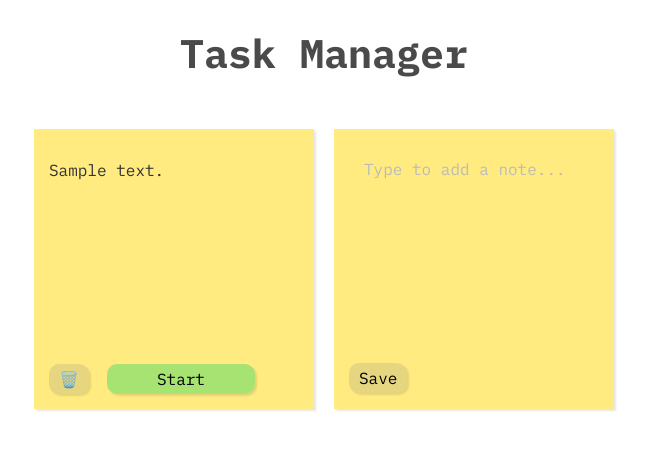
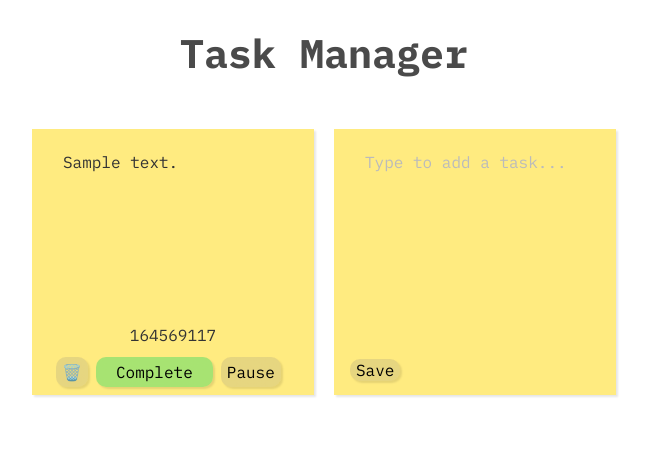
Before and after one commit to jleto6/task-manager, a Flask app: page / in a window 1280 px wide. Shown: the top 450 px of the page, without its empty margins (316-965 px from the left). Run offline with Flask 3, Linux system fonts and the light colour scheme; a database or web service that is not in the repository returns one stand-in record (values such as "Sample title"); some libraries are stand-ins or nearby versions.

Commit message:
add start time retrieval and update UI for task completion

```diff
--- a/app.py
+++ b/app.py
@@ -19,8 +19,12 @@ def home():
         port="5432"
     )
     cur = conn.cursor()
-    cur.execute("SELECT id, description FROM tasks ORDER BY id ASC")
+
+    # Get all tasks
+    cur.execute("SELECT id, description, start_time FROM tasks ORDER BY id ASC")
     tasks = cur.fetchall()
+
+    print(tasks)
 
     # when a POST is recieved
     if request.method == "POST":
@@ -55,7 +59,7 @@ def home():
                 time = datetime.now()
                 cur.execute("UPDATE tasks SET start_time = %s WHERE id = %s", (time, id))
                 conn.commit()
-                # Emit the time
+                # Emit the started time with its id
                 socketio.emit("time", {
                     "id": id,
                     "time": time.isoformat()
--- a/static/main.js
+++ b/static/main.js
@@ -2,27 +2,6 @@
 var socket = io(); // Connect to Flask-SocketIO Server
 
 document.addEventListener('DOMContentLoaded', () => {
-
-    // SEND TO BACKEND ON SAVE
-    const text = document.querySelector('#text')
-    document.querySelector('#save').addEventListener('click', () => {
-        if (text.value.trim() !== "") {
-            // Send text to backend
-                fetch("/", {
-                    method: "POST",
-                    headers: {
-                        "Content-Type": "application/json"
-                    },
-                    body: JSON.stringify({
-                        type: "text",
-                        text: text.value
-                    })
-                });
-                text.value = "" // Clear the form
-        }
-        else {
-            alert("Text required");
-    }})
 
     // CREATE STICKY NOTES FROM EMIT
     socket.on("task", (data) => {
@@ -36,13 +15,14 @@ document.addEventListener('DOMContentLoaded', () => {
 
         note.dataset.id = task.id; // Store the task ID in a data attribute
 
-        const p = document.createElement('p'); // Create a <p> element to hold the text
+        const p = document.createElement('textarea'); // Create a <textarea> element to hold the text
         p.textContent = task.description || "No description provided."; // Fill th text
         note.appendChild(p); // Nest p inside of the note div
 
         // BUTTONS
         const btnContainer = document.createElement('div'); // Create the button container
         btnContainer.classList.add('btn-container'); // add the btn-container class to it
+        btnContainer.dataset.id = task.id // store the task ID in a data attribute
 
         // Delete button
         const d = document.createElement('button') // Create a <button> element for deleting
@@ -79,7 +59,20 @@ document.addEventListener('DOMContentLoaded', () => {
 
         // Click event listener for click BEGIN buttons
         s.addEventListener('click', () => {
+
+            if (s.classList.contains('begin-btn')){
                 const taskId = note.dataset.id; // Get the id from the created task
+
+                s.classList.remove('begin-btn'); // Remove the begin class
+                s.classList.add('complete-btn'); // add the started class
+                s.textContent = "Complete"; // Fill th text
+
+                // add a pause button
+                const c = document.createElement('button') // Create a <button> element for completion
+                // c.classList.add('complete-btn'); // add the pause class
+                c.textContent = "Pause"; // Fill th text
+                btnContainer.appendChild(c) // append it to the container class
+
                 // Send id to backend to be deleted
                 fetch("/", {
                     method: "POST",
@@ -91,25 +84,42 @@ document.addEventListener('DOMContentLoaded', () => {
                         id: taskId
                     })
                 });
-
+            }
         })
 
         taskContainer.insertBefore(note, formContainer);  // Insert the new task before the formContainer
     });
 
-    // TIMER ON EMIT
-    socket.on("time", (data) => {
-
-        const start = new Date(data.time)
-
-        function updateTimer(){
+    // TIMER
+    function updateTimer(start){
         const diffMs = new Date() - start;
         const diffSec = Math.floor(diffMs/1000)
-            console.log(diffSec)
+        // console.log(diffSec)
+        return diffSec;
     }
+    // on emit
+    socket.on("time", (data) => {
+        const start = new Date(data.time)
+        const id = data.id
 
-        updateTimer();
-        setInterval(updateTimer, 1000);
+        const seconds = updateTimer(start);
+
+        // Create the element
+        const timer = document.createElement('p'); // create a p div for the timer
+        timer.classList.add('timer'); // add timer class
+        // Set the exact styles
+        timer.style.margin = "0 auto";
+        timer.style.textAlign = "center";
+        timer.style.width = "fit-content";
+        timer.textContent = seconds;
+        const stickyNote = document.querySelector(`.sticky-note[data-id="${id}"]`);
+        const btnContainer = stickyNote.querySelector(`.btn-container[data-id="${id}"]`);
+        stickyNote.insertBefore(timer, btnContainer);
+
+        setInterval(() => {
+            const seconds = updateTimer(start);
+            timer.textContent = seconds;
+        }, 1000);
 
     })
 
--- a/static/style.css
+++ b/static/style.css
@@ -35,13 +35,15 @@ h1 {
     flex-direction: column;
     justify-content: space-between;
     align-items: flex-start;
+    padding: 0.5em 1em; /* top/bottom, left/right */
+
 }
 
 textarea {
     padding: 15px;
     font-size: 1rem;
     width: 100%;
-    height: 215px;
+    height: 218px;
     box-sizing: border-box;
     background-color: transparent;
     color: #333;
@@ -82,7 +84,7 @@ button {
     border-radius: 10px;
     cursor: pointer;
     font-size: 1rem;
-    padding: 5px 10px; /* top/bottom and left/right padding */
+    padding: 3;
 
 }
 
@@ -92,10 +94,24 @@ button:hover {
 
 .begin-btn {
     --color: rgba(80, 220, 100, 0.5);
-    padding: 5px 50px; /* top/bottom and left/right padding */
-    margin-left: 10px;
+    padding: 5px 60px; /* top/bottom and left/right padding */
   }
 .begin-btn:hover {
+    background-color: lightgreen;
+}
+
+.delete-btn {
+    /* --color: rgba(255, 0, 0, 0.5);  */
+    margin-left: 8px;
+  }
+
+
+.complete-btn {
+    --color: rgba(80, 220, 100, 0.5);
+    padding: 5px 20px; /* top/bottom and left/right padding */
+
+  }
+.complete-btn:hover {
     background-color: lightgreen;
 }
 
--- a/templates/tasks.html
+++ b/templates/tasks.html
@@ -15,6 +15,62 @@
 <!-- Static Buttons -->
 <script>
 document.addEventListener('DOMContentLoaded', () => {
+
+    // SEND TO BACKEND ON SAVE
+    const text = document.querySelector('#text')
+    document.querySelector('#save').addEventListener('click', () => {
+        if (text.value.trim() !== "") {
+            // Send text to backend
+                fetch("/", {
+                    method: "POST",
+                    headers: {
+                        "Content-Type": "application/json"
+                    },
+                    body: JSON.stringify({
+                        type: "text",
+                        text: text.value
+                    })
+                });
+                text.value = "" // Clear the form
+        }
+        else {
+            alert("Text required");
+    }})
+
+    // CHECK FOR TIMERS
+    function updateTimer(start){
+        const diffMs = new Date() - start;
+        const diffSec = Math.floor(diffMs/1000)
+        // console.log(diffSec)
+        return diffSec;
+    }
+
+    document.querySelectorAll('.sticky-note').forEach(note => {
+        const start = new Date(note.dataset.start)
+        const id = note.dataset.id
+        if (!start || start === "null") return; // Ignore if null or empty
+
+        // console.log(start)
+
+        const seconds = updateTimer(start);
+
+        // Create the element
+        const timer = document.createElement('p'); // create a p div for the timer
+        timer.classList.add('timer'); // add timer class
+        // Set the exact styles
+        timer.style.margin = "0 auto";
+        timer.style.textAlign = "center";
+        timer.style.width = "fit-content";
+        timer.textContent = seconds;
+        const stickyNote = document.querySelector(`.sticky-note[data-id="${id}"]`);
+        const btnContainer = stickyNote.querySelector(`.btn-container[data-id="${id}"]`);
+        stickyNote.insertBefore(timer, btnContainer);
+
+        setInterval(() => {
+            const seconds = updateTimer(start);
+            timer.textContent = seconds;
+        }, 1000);
+    })
 
     // Delete Button
     const deleteButton = document.querySelectorAll('.delete-btn');
@@ -39,10 +95,14 @@ document.addEventListener('DOMContentLoaded', () => {
         })})
 
     // Begin Button
-    const beginButton = document.querySelectorAll('.begin-btn');
-    beginButton.forEach(button => {
-        button.addEventListener('click', () => {
+    document.body.addEventListener('click', (e) => {
+        if (e.target.classList.contains('begin-btn')) {
+        const button = event.target; // get button element
         const taskId = button.dataset.id; // Get the id from the button
+        button.classList.remove('begin-btn'); // Remove the begin class
+        button.classList.add('complete-btn'); // add the started class
+        button.textContent = "Complete"; // Fill th text
+
         // Send id to backend to be deleted
         fetch("/", {
             method: "POST",
@@ -53,9 +113,17 @@ document.addEventListener('DOMContentLoaded', () => {
                 type: "begin",
                 id: taskId
             })
+        })
+        const btnContainer = document.querySelector(`.btn-container[data-id="${taskId}"]`);
+
+        const c = document.createElement('button') // Create a <button> element for completion
+        // c.classList.add('delete-btn'); // add the delete class
+        c.textContent = "Pause"; // Fill th text
+        btnContainer.appendChild(c) // append it to the container class
+        }
     });
-        })})
-});
+
+})
 
 </script>
 
@@ -69,16 +137,27 @@ document.addEventListener('DOMContentLoaded', () => {
     <div class="task-container">
 
          {% for task in tasks %}
-         <div class="sticky-note" data-id="{{ task[0]}}">
-            <p>{{ task[1] or 'No description provided.' }}</p>
+         <div class="sticky-note" data-id="{{ task[0]}}" data-start="{{ task[2] }}">
 
-            <div class="btn-container">
+            <textarea>{{ task[1] or 'No description provided.' }}</textarea>
+
+            <!-- {% if task[2] %}
+                <p style="margin: 0 auto; text-align: center; width: fit-content;" data-start="{{ task[2] }}" class="timer">Timer</p>
+            {% endif %} -->
+
+            <div class="btn-container" data-id="{{ task[0]}}">
                 <button type="button" class="delete-btn" data-id="{{ task[0]}}">
                     <!-- <img src="static/trash.png" alt="Save" style="width: 30px; height: 30px;"> -->
                     🗑️
                 </button>
 
+                {% if not task[2] %}
                 <button type="button" class="begin-btn" data-id="{{ task[0]}}">Start</button>
+                {% else %}
+                <button type="button" class="complete-btn">Complete</button>
+                <button type="button" class="pause-btn" data-id="{{ task[0]}}">Pause</button>
+                {% endif %}
+
             </div>
 
         </div>
@@ -88,7 +167,7 @@ document.addEventListener('DOMContentLoaded', () => {
 
         <div class="form-container sticky-note">
             <form>
-                <textarea id="text" name="text" placeholder="Type to add a note..." required></textarea>
+                <textarea id="text" name="text" placeholder="Type to add a task..." required></textarea>
 
                 <button type="button" id="save">Save</button>
             </form>
```
Lines whose indentation alone changed are shown as unchanged.
